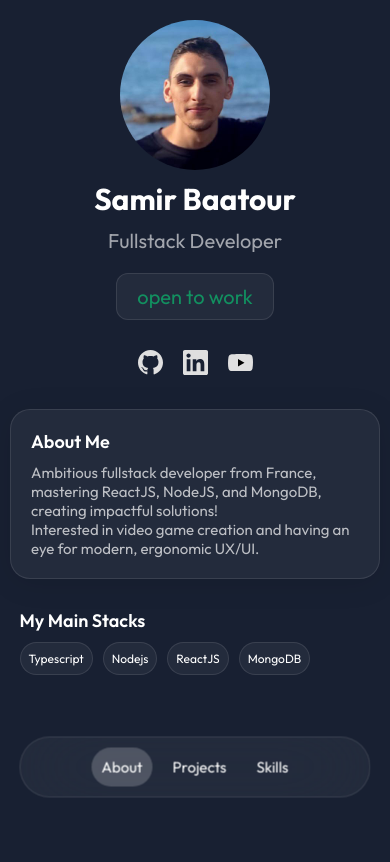
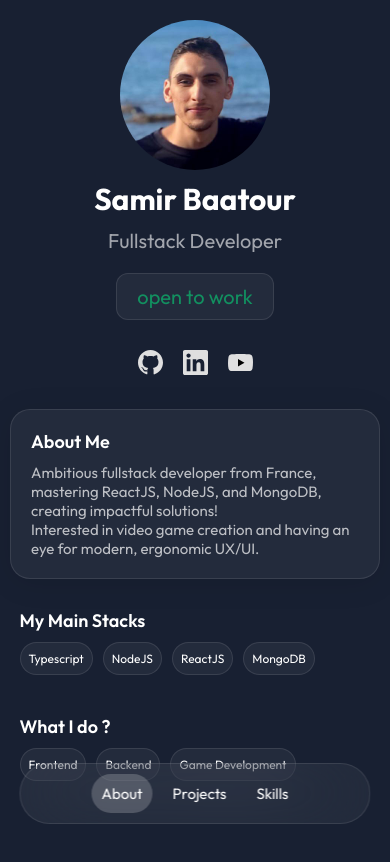
Before and after one commit to SuperCoolNinja/portfolio-2025, a React (Vite) app: page / in a window 390 px wide. Shown: the top 862 px of the page. Built offline with nearby package versions, Linux system fonts and the light colour scheme.

Commit message:
about me mobile version finished, need to work now on responsive for bigger screen

```diff
--- a/src/components/AboutMe/About.tsx
+++ b/src/components/AboutMe/About.tsx
@@ -5,14 +5,31 @@ import profileFull from "../../assets/profil-full.jpg";
 import LazyImage from "../LazyImage/LazyImage";
 import Socials from "../Socials/Socials";
 
-const Stacks: React.FunctionComponent = () => {
+type list_items_data = {
+  subtitle: string;
+  items: string[];
+};
+
+// <li className={styles.stacks_item}>Typescript</li>
+//       <li className={styles.stacks_item}>Nodejs</li>
+//       <li className={styles.stacks_item}>ReactJS</li>
+//       <li className={styles.stacks_item}>MongoDB</li>
+
+const Items: React.FunctionComponent<list_items_data> = ({
+  subtitle,
+  items,
+}) => {
   return (
-    <ul className={styles.stacks}>
-      <li className={styles.stacks_item}>Typescript</li>
-      <li className={styles.stacks_item}>Nodejs</li>
-      <li className={styles.stacks_item}>ReactJS</li>
-      <li className={styles.stacks_item}>MongoDB</li>
-    </ul>
+    <div className={styles.items_container}>
+      <p className={styles.subtitle}>{subtitle}</p>
+      <ul className={styles.items}>
+        {items.map((v, i) => (
+          <li className={styles.item} key={i}>
+            {v}
+          </li>
+        ))}
+      </ul>
+    </div>
   );
 };
 
@@ -34,6 +51,15 @@ const CardAboutMe: React.FunctionComponent = () => {
   );
 };
 
+const Bio: React.FunctionComponent = () => {
+  return (
+    <>
+      <h2 className={styles.name}>Samir Baatour</h2>
+      <p className={styles.job}>Fullstack Developer</p>
+    </>
+  );
+};
+
 const About: React.FunctionComponent = () => {
   const looking_for_job = true;
 
@@ -52,19 +78,18 @@ const About: React.FunctionComponent = () => {
         alt="Ma photo de profil"
         width={200}
       />
-
-      <h2 className={styles.name}>Samir Baatour</h2>
-      <p className={styles.job}>Fullstack Developer</p>
-
+      <Bio />
       {OpenToWork}
       <Socials />
-
       <CardAboutMe />
-
-      <div className={styles.stacks_container}>
-        <p className={styles.subtitle}>My Main Stacks</p>
-        <Stacks />
-      </div>
+      <Items
+        subtitle="My Main Stacks"
+        items={["Typescript", "NodeJS", "ReactJS", "MongoDB"]}
+      />
+      <Items
+        subtitle="What I do ?"
+        items={["Frontend ", "Backend", "Game Development"]}
+      />
     </div>
   );
 };
--- a/src/components/AboutMe/about.module.css
+++ b/src/components/AboutMe/about.module.css
@@ -85,7 +85,7 @@
   font-size: 1.5rem;
 }
 
-.stacks_container {
+.items_container {
   display: flex;
   flex-direction: column;
   justify-content: flex-start;
@@ -95,13 +95,13 @@
   margin: 2rem 0;
 }
 
-.stacks {
+.items {
   display: flex;
   flex-direction: row;
   gap: 1rem;
 }
 
-.stacks_item {
+.item {
   background-color: color-mix(in oklab, #fff 5%, transparent);
   border-radius: 3rem;
   padding: 0.8rem;
@@ -110,3 +110,7 @@
   border: 1px solid #ffffff14;
   border-color: color-mix(in oklab, #fff 10%, transparent);
 }
+
+.items_container:last-child {
+  margin-bottom: 15rem;
+}
--- a/src/components/Menu/menu.module.css
+++ b/src/components/Menu/menu.module.css
@@ -1,16 +1,14 @@
 .list {
   position: fixed;
-  top: 85%;
+  bottom: 2rem;
   left: 50%;
-  right: 50%;
-  transform: translate(-50%, -50%);
+  transform: translateX(-50%);
   display: flex;
   justify-content: center;
-  align-items: end;
+  align-items: flex-end;
   gap: 1rem;
   padding: 1rem;
   text-align: center;
-  margin: 5rem auto;
   width: 90%;
   color: rgb(255, 255, 255);
   border: 1px solid #ffffff14;
```
